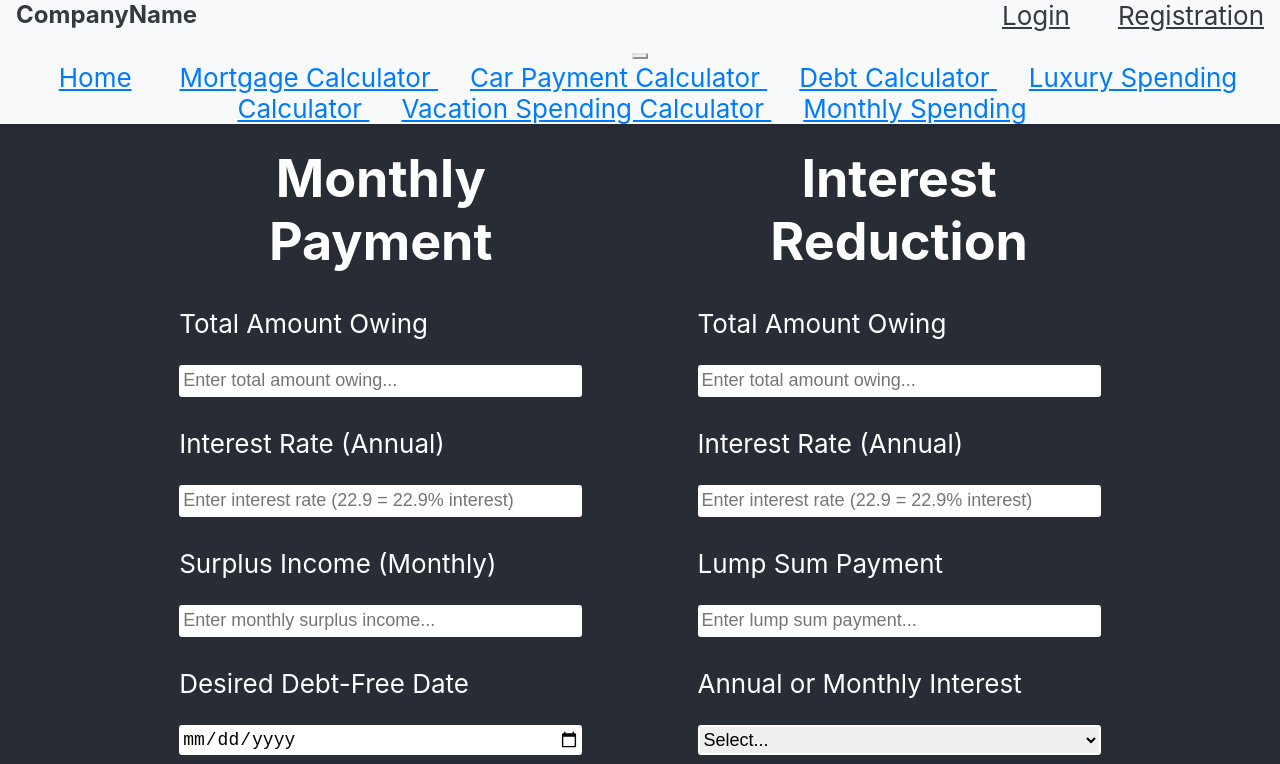
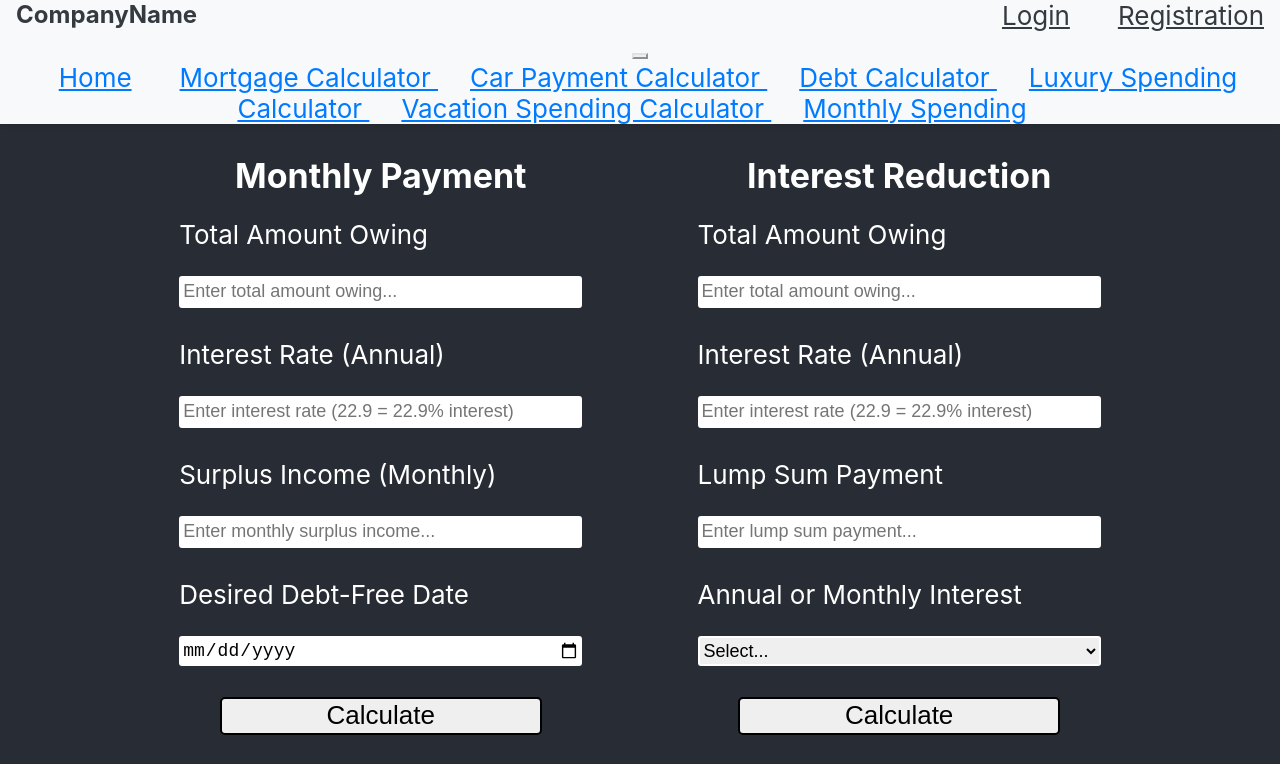
Before and after one commit to deelaw8898/Wealth-Wise, a React (Create React App) app in the folder Frontend/: page /debt in a window 1280 px wide. Shown: the top 764 px of the page. Built offline with nearby package versions, Linux system fonts and the light colour scheme.

Commit message:
Changed some formatting issues with the headers upon resizing the window. Seems to be largely functional at this point.

```diff
--- a/Frontend/src/pages/Debt_cal/debt.css
+++ b/Frontend/src/pages/Debt_cal/debt.css
@@ -1,6 +1,6 @@
 #DebtCalculatorPage {
     padding: 2.5%;
-    margin-top: 10vh;
+    margin-top: calc(12.5vmin);
     display: flex;
     flex-direction: column;
     align-items: left;
@@ -9,6 +9,10 @@
     min-width: 1000px;
     width: 90%;
     max-width: 100%;
+}
+
+#DebtCalculatorPage h1 {
+    font-size: calc(10px + 3vmin);
 }
 
 #DebtCalculatorPage input {
@@ -20,11 +24,11 @@
 }
 
 #DebtCalculatorPage button {
-    height: calc(10px + 3vmin);
+    height: calc(10px + 3.5vmin);
     font-size: calc(10px + 2vmin);
     width: 80%;
     border: 2px solid black;
-    border-radius: 3px;
+    border-radius: 5px;
     align-self: center;
 }
 
@@ -55,6 +59,7 @@
 #DebtContainer {
     display: flex;
     flex-direction: row;
+    min-width: 1000px;
 }
 
 #DebtCalc1 {
@@ -62,7 +67,7 @@
     flex-direction: column;
     align-items: left;
     justify-content: left;
-    min-width: auto;
+    min-width: 400px;
     min-height: auto;
     margin-left: 10%;
     width: 35%;
@@ -80,6 +85,7 @@
 
 #DebtCalc1Output h3 {
     margin-top: -0.5%;
+    font-size: calc(10px + 1.5vmin);
 }
 
 #DebtCalc1Output p {
@@ -92,7 +98,7 @@
     flex-direction: column;
     align-items: left;
     justify-content: left;
-    min-width: auto;
+    min-width: 400px;
     min-height: auto;
     margin-left: 10%;
     width: 35%;
@@ -111,6 +117,7 @@
 
 #DebtCalc2Output h3 {
     margin-top: -0.5%;
+    font-size: calc(10px + 1.5vmin);
 }
 
 #DebtCalc2Output p {
```
